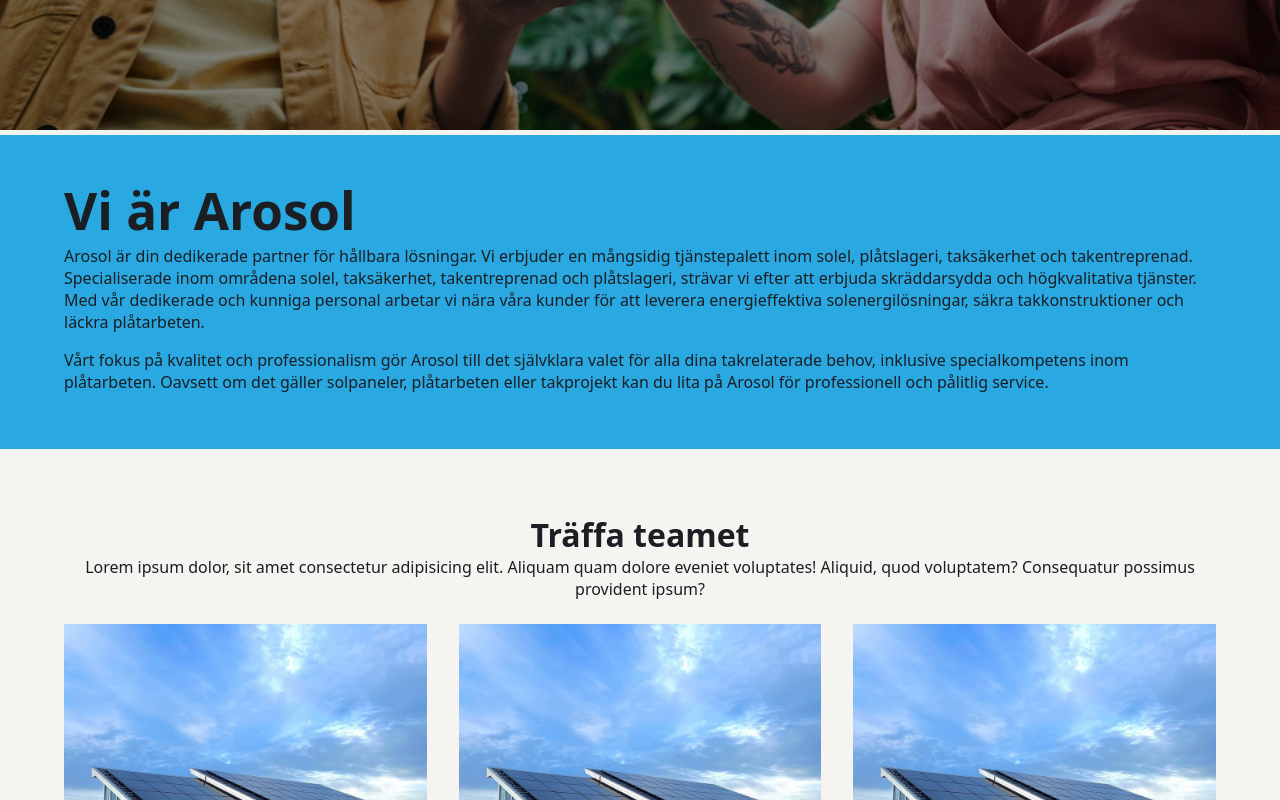
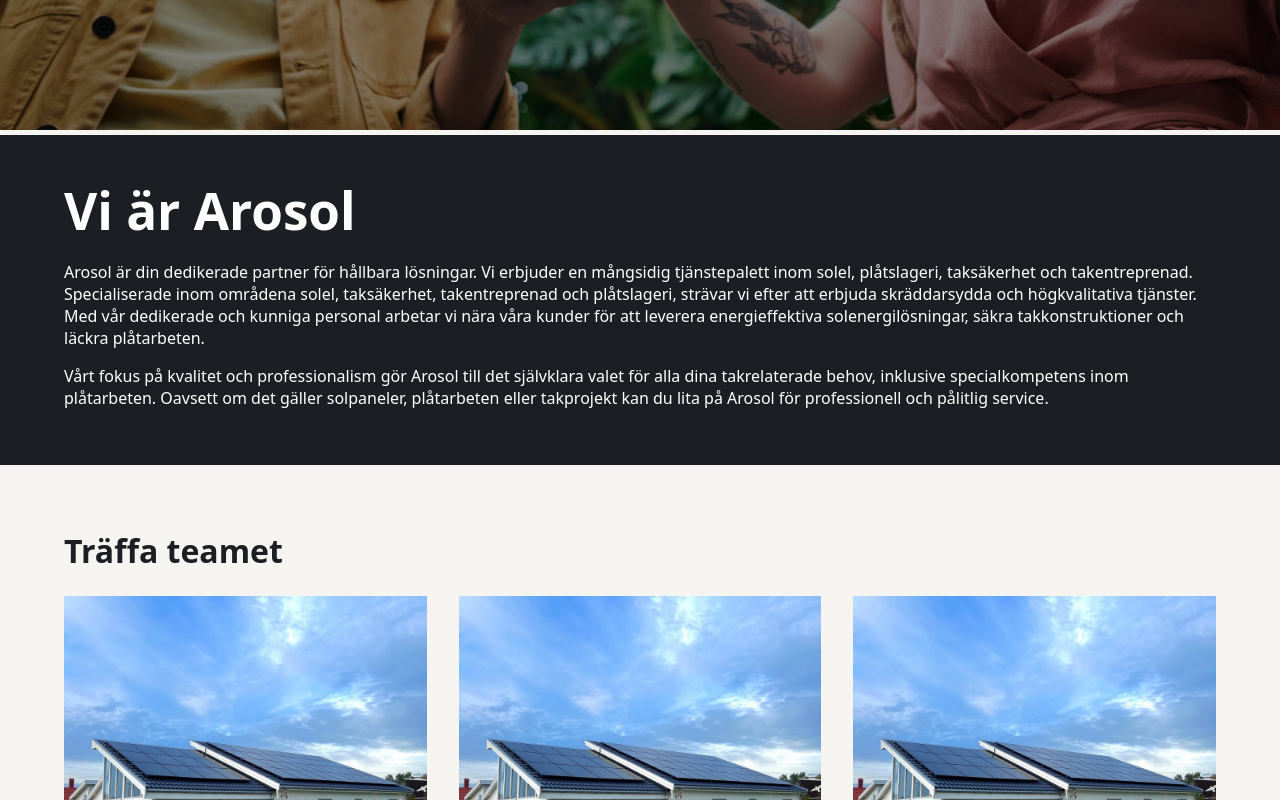
Before and after one commit to annamalinelisabet/AROSOL, a React (Vite) app: page /about in a window 1280 px wide. Shown: the part 430-1230 px from the top of the page. Built offline with nearby package versions, Linux system fonts and the light colour scheme.

Commit message:
Changes in about

```diff
--- a/src/components/ServiceCard/ServiceCard.css
+++ b/src/components/ServiceCard/ServiceCard.css
@@ -35,7 +35,7 @@
 
 .ServiceCard .text-content h1 {
     /* ÄNDRA TILL SAMMA SOM KONTAKT OCH ABOUT? */
-    font-size: clamp(1.5rem, 10vw, 2.5rem);
+    font-size: clamp(1.5rem, 10vw, 2rem);
     text-transform: uppercase;
 }
 
--- a/src/views/About/AboutView.css
+++ b/src/views/About/AboutView.css
@@ -20,26 +20,19 @@
 }
 
 .About .info-section {
-    background: var(--blue-clr);
-    color: var(--black-clr);
+    background: var(--black-clr);
+    color: #fff;
     padding-block: 2.5rem 3.5rem;
 }
 
 .About .about-header {
     /* ÄNDRA STORLEK SAMMA SOM KONTAKT ? */
     font-size: clamp(2rem, 4vw, 6rem);
-    color: var(--black-clr);
+    padding-bottom: 1rem;
 }
 
 .About .card-section {
     padding-block: 4rem;
-}
-
-.About .team-text {
-    text-align: center;
-    display: flex;
-    flex-direction: column;
-    align-items: center;
 }
 
 .About .card-wrapper {
--- a/src/views/About/AboutView.jsx
+++ b/src/views/About/AboutView.jsx
@@ -28,10 +28,7 @@
           </div>
         </div>
         <div className='card-section container'>
-          <div className='team-text'>
             <h2 className='sub-header'>Träffa teamet</h2>
-            <p>Lorem ipsum dolor, sit amet consectetur adipisicing elit. Aliquam quam dolore eveniet voluptates! Aliquid, quod voluptatem? Consequatur possimus provident ipsum?</p>
-          </div>
           <div className='card-wrapper'>
             <StaffCard image={Image} name='pontus' text='Lorem ipsum dolor sit amet consectetur adipisicing elit. Corrupti veritatis a veniam, ab impedit optio.' />
             <StaffCard image={Image} name='stefan' text='Lorem ipsum dolor sit amet consectetur adipisicing elit. Dolor sit amet consectetur Lorem ipsum dolor sit amet consectetur adipisicing elit. Lorem ipsum dolor sit amet consectetur.' />
--- a/src/views/Home/HomeView.jsx
+++ b/src/views/Home/HomeView.jsx
@@ -87,11 +87,11 @@
                 <p>Vi på arosol är stolta över att kunna erbjuda våra kunder en bredd av tjänster. Vi arbetar hårt för att upprätthålla högsta kvalitet på vårt arbete och vår service, och vi strävar alltid efter att överträffa våra kunders förväntingar</p>
                 <BiSolidQuoteAltRight className='left' />
               </div>
-              <Link to='/about' className='link-to-about'><FaArrowAltCircleRight/>Läs mer om oss</Link>
               <div>
                 <h4>Pontus Bergman</h4>
                 <p>VD AROSOL AB</p>
               </div>
+              <Link to='/about' className='link-to-about'><FaArrowAltCircleRight/>Läs mer om oss</Link>
             </div>
           </div>
         </div>
```
